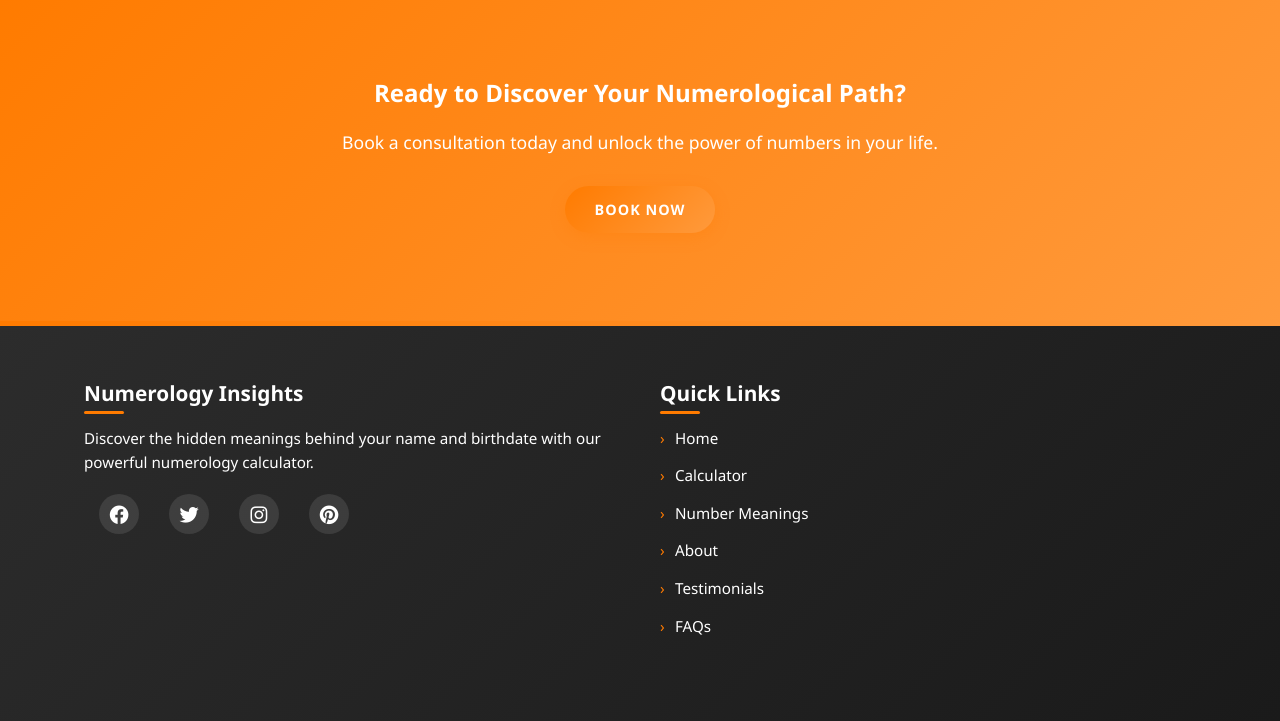
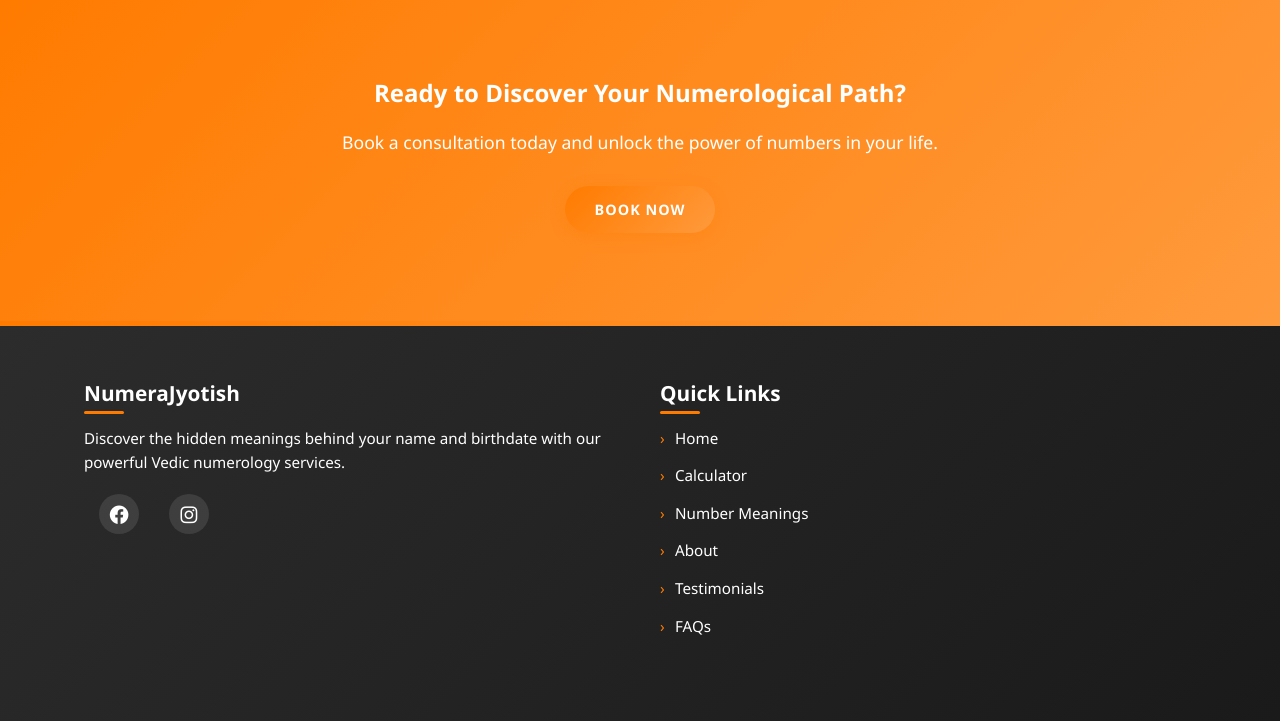
Before and after one commit to luciferlupin/numerology, a Node server app: page / in a window 1280 px wide. Shown: the part 4237-4958 px from the top of the page. Run offline with Node 20, Linux system fonts and the light colour scheme; some libraries are stand-ins or nearby versions.

Commit message:
Update website name from 'Numerology Insights' to 'NumeraJyotish' throughout the site

```diff
--- a/package.json
+++ b/package.json
@@ -1,7 +1,7 @@
 {
-  "name": "numerology-website",
+  "name": "numerajyotish",
   "version": "1.0.0",
-  "description": "A modern numerology website for calculating and interpreting numerological values",
+  "description": "A modern Vedic numerology website for calculating and interpreting numerological values",
   "main": "server.js",
   "scripts": {
     "start": "node server.js",
--- a/views/partials/footer.ejs
+++ b/views/partials/footer.ejs
@@ -4,13 +4,11 @@
     <div class="container">
       <div class="footer-grid">
         <div class="footer-col">
-          <h3>Numerology Insights</h3>
-          <p>Discover the hidden meanings behind your name and birthdate with our powerful numerology calculator.</p>
+          <h3>NumeraJyotish</h3>
+          <p>Discover the hidden meanings behind your name and birthdate with our powerful Vedic numerology services.</p>
           <div class="social-icons">
             <a href="#"><i class="fab fa-facebook"></i></a>
-            <a href="#"><i class="fab fa-twitter"></i></a>
             <a href="#"><i class="fab fa-instagram"></i></a>
-            <a href="#"><i class="fab fa-pinterest"></i></a>
           </div>
         </div>
 
--- a/views/partials/header.ejs
+++ b/views/partials/header.ejs
@@ -3,7 +3,7 @@
 <head>
   <meta charset="UTF-8">
   <meta name="viewport" content="width=device-width, initial-scale=1.0">
-  <title>Numerology Insights</title>
+  <title>NumeraJyotish</title>
   <link rel="stylesheet" href="https://cdnjs.cloudflare.com/ajax/libs/font-awesome/6.4.0/css/all.min.css">
   <link rel="stylesheet" href="/css/style.css">
   <script src="/js/mobile-menu.js" defer></script>
@@ -13,7 +13,7 @@
   <header>
     <div class="container">
       <div class="logo">
-        <h1><i class="fas fa-star"></i> Numerology Insights</h1>
+        <h1><i class="fas fa-star"></i> NumeraJyotish</h1>
       </div>
       <div class="mobile-menu-toggle">
         <i class="fas fa-bars"></i>
```
Also changed, not shown: views/layout.ejs (+3 -4 lines), 1 other file.
